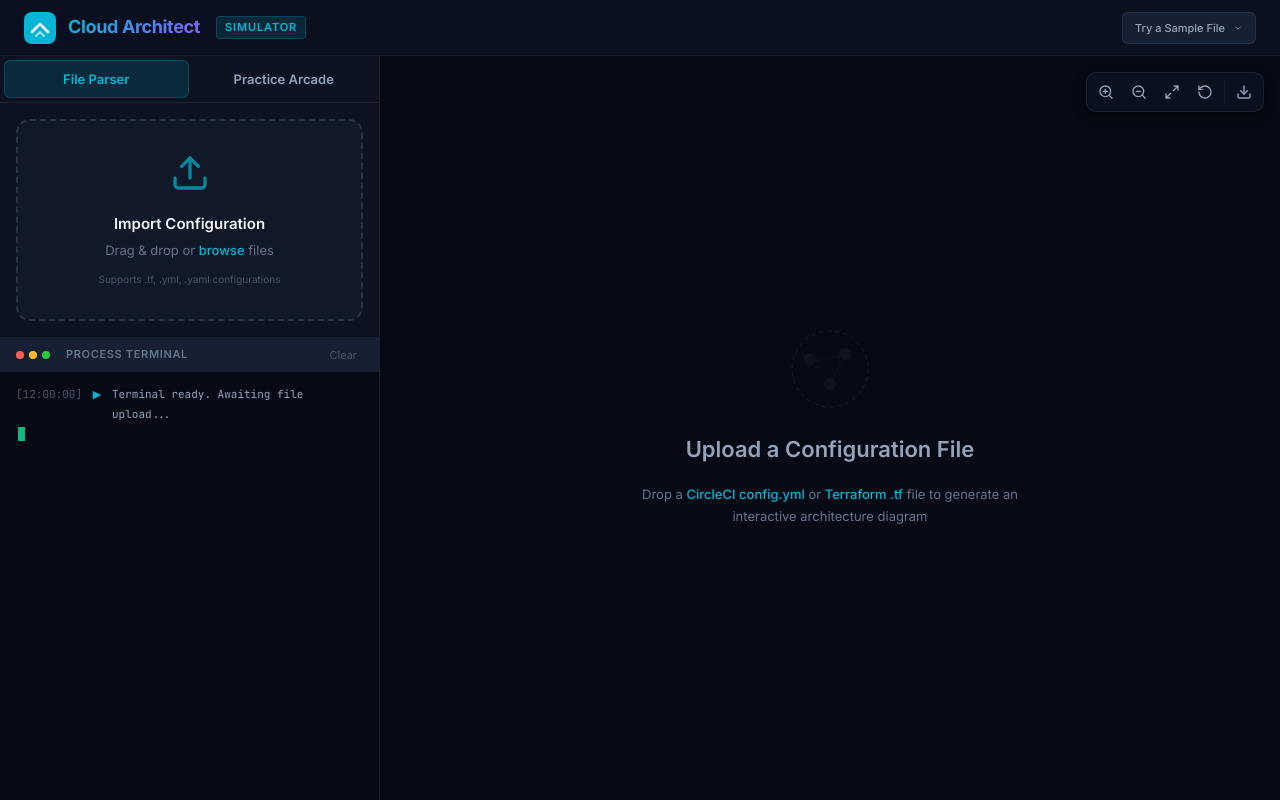
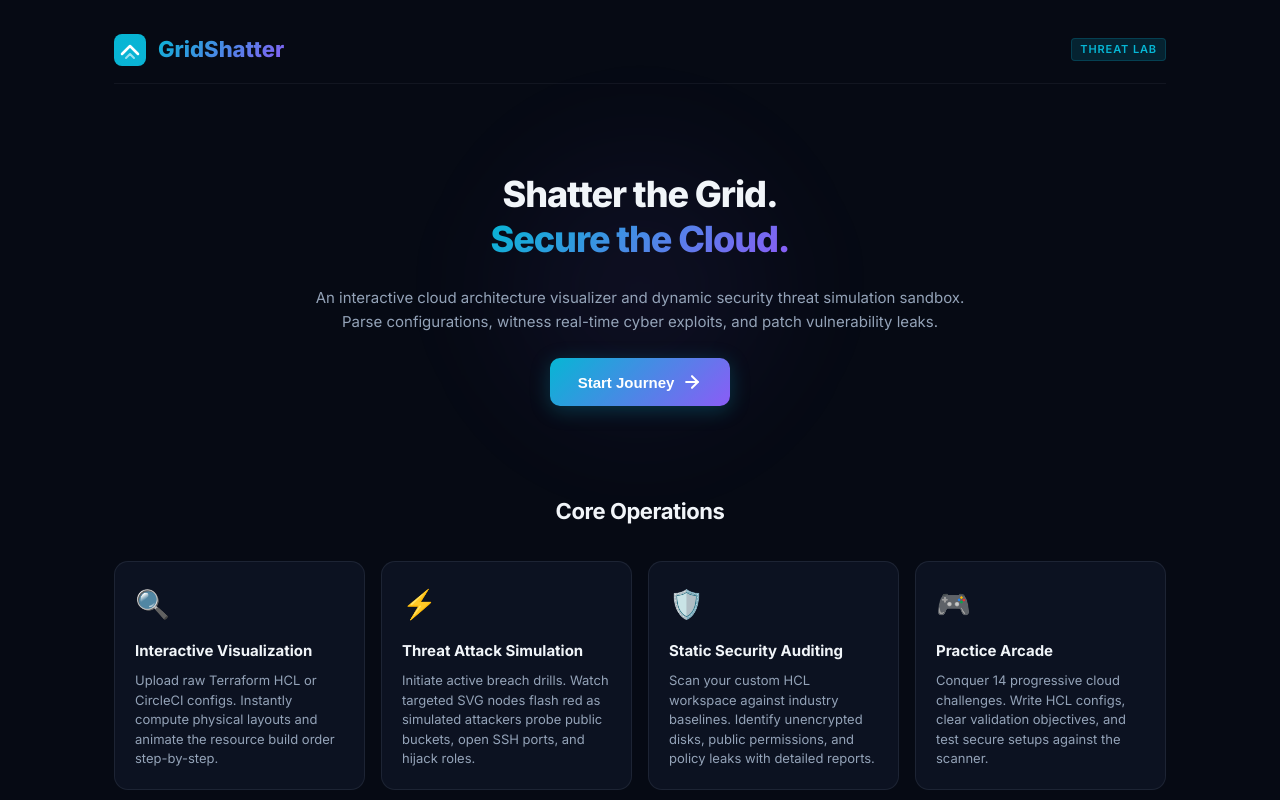
Before and after one commit to DhruvikKarena/gridshatter, a website built with Vite: page index.html in a window 1280 px wide. Built offline with nearby package versions, Linux system fonts and the light colour scheme.

Commit message:
feat: add home page

```diff
--- a/demo-circleci.yml
+++ b/demo-circleci.yml
@@ -1,4 +1,4 @@
-# Demo CircleCI Configuration File for Cloud Architecture Simulator
+# Demo CircleCI Configuration File for GridShatter
 version: 2.1
 
 orbs:
--- a/index.html
+++ b/index.html
@@ -3,8 +3,8 @@
 <head>
   <meta charset="UTF-8" />
   <meta name="viewport" content="width=device-width, initial-scale=1.0" />
-  <title>Cloud Architecture Simulator — Visualize CircleCI & Terraform Configs</title>
-  <meta name="description" content="Upload CircleCI or Terraform configuration files and instantly generate interactive cloud architecture diagrams with animated visualization." />
+  <title>GridShatter — Cloud Architecture & Security Threat Simulator</title>
+  <meta name="description" content="GridShatter: Upload CircleCI or Terraform configuration files, generate interactive cloud architecture diagrams, and run static security threat analysis." />
   <link rel="icon" type="image/svg+xml" href="/favicon.svg" />
   <link rel="preconnect" href="https://fonts.googleapis.com" />
   <link rel="preconnect" href="https://fonts.gstatic.com" crossorigin />
@@ -13,9 +13,97 @@
   <link rel="stylesheet" href="/src/styles/upload.css" />
   <link rel="stylesheet" href="/src/styles/diagram.css" />
   <link rel="stylesheet" href="/src/styles/terminal.css" />
+  <link rel="stylesheet" href="/src/styles/landing.css" />
 </head>
 <body>
-  <div id="app">
+  <!-- Landing Page -->
+  <div id="landing-page">
+    <div class="landing-content">
+      <header class="landing-header">
+        <div class="logo">
+          <svg width="32" height="32" viewBox="0 0 32 32" fill="none">
+            <rect width="32" height="32" rx="8" fill="url(#landingLogoGrad)"/>
+            <path d="M8 20L16 12L24 20" stroke="white" stroke-width="2.5" stroke-linecap="round" stroke-linejoin="round"/>
+            <path d="M12 24L16 20L20 24" stroke="white" stroke-width="2" stroke-linecap="round" stroke-linejoin="round" opacity="0.6"/>
+            <defs>
+              <linearGradient id="landingLogoGrad" x1="0" y1="0" x2="32" y2="32">
+                <stop stop-color="#06b6d4"/>
+                <stop offset="1" stop-color="#8b5cf6"/>
+              </linearGradient>
+            </defs>
+          </svg>
+          <span class="logo-text">GridShatter</span>
+        </div>
+        <span class="badge">Threat Lab</span>
+      </header>
+
+      <section class="hero-section">
+        <div class="glowing-orb"></div>
+        <h1 class="hero-title">Shatter the Grid.<br><span class="highlight-text">Secure the Cloud.</span></h1>
+        <p class="hero-subtitle">An interactive cloud architecture visualizer and dynamic security threat simulation sandbox. Parse configurations, witness real-time cyber exploits, and patch vulnerability leaks.</p>
+        <button id="btn-start-journey" class="btn-primary-large">
+          <span>Start Journey</span>
+          <svg width="20" height="20" viewBox="0 0 24 24" fill="none" stroke="currentColor" stroke-width="2.5" stroke-linecap="round" stroke-linejoin="round">
+            <line x1="5" y1="12" x2="19" y2="12"></line>
+            <polyline points="12 5 19 12 12 19"></polyline>
+          </svg>
+        </button>
+      </section>
+
+      <section class="features-section">
+        <h2 class="section-title">Core Operations</h2>
+        <div class="features-grid">
+          <div class="feature-card">
+            <div class="feature-icon">🔍</div>
+            <h3>Interactive Visualization</h3>
+            <p>Upload raw Terraform HCL or CircleCI configs. Instantly compute physical layouts and animate the resource build order step-by-step.</p>
+          </div>
+          <div class="feature-card">
+            <div class="feature-icon">⚡</div>
+            <h3>Threat Attack Simulation</h3>
+            <p>Initiate active breach drills. Watch targeted SVG nodes flash red as simulated attackers probe public buckets, open SSH ports, and hijack roles.</p>
+          </div>
+          <div class="feature-card">
+            <div class="feature-icon">🛡️</div>
+            <h3>Static Security Auditing</h3>
+            <p>Scan your custom HCL workspace against industry baselines. Identify unencrypted disks, public permissions, and policy leaks with detailed reports.</p>
+          </div>
+          <div class="feature-card">
+            <div class="feature-icon">🎮</div>
+            <h3>Practice Arcade</h3>
+            <p>Conquer 14 progressive cloud challenges. Write HCL configs, clear validation objectives, and test secure setups against the scanner.</p>
+          </div>
+        </div>
+      </section>
+
+      <section class="workflow-section">
+        <h2 class="section-title">The Three-Step Loop</h2>
+        <div class="workflow-steps">
+          <div class="step-card">
+            <div class="step-num">01</div>
+            <h4>Import HCL</h4>
+            <p>Drop your configuration code in the editor workspace.</p>
+          </div>
+          <div class="step-card">
+            <div class="step-num">02</div>
+            <h4>Trigger Breaches</h4>
+            <p>Launch simulation attacks and trace console exploit steps.</p>
+          </div>
+          <div class="step-card">
+            <div class="step-num">03</div>
+            <h4>Remediate & Pass</h4>
+            <p>Write secure code blocks to patch vulns and verify compliance.</p>
+          </div>
+        </div>
+      </section>
+
+      <footer class="landing-footer">
+        <p>&copy; 2026 GridShatter. Engineered for Advanced Cloud Architecture & DevSecOps Simulation.</p>
+      </footer>
+    </div>
+  </div>
+
+  <div id="app" class="hidden">
     <!-- Header -->
     <header id="app-header">
       <div class="header-left">
@@ -31,9 +119,9 @@
               </linearGradient>
             </defs>
           </svg>
-          <h1>Cloud Architect</h1>
+          <h1>GridShatter</h1>
         </div>
-        <span class="badge">Simulator</span>
+        <span class="badge">Threat Lab</span>
       </div>
       <div class="header-right">
         <div class="sample-selector" id="sample-selector"></div>
--- a/package.json
+++ b/package.json
@@ -1,5 +1,5 @@
 {
-  "name": "aws-service-simulator",
+  "name": "gridshatter",
   "version": "0.0.0",
   "private": true,
   "type": "module",
--- a/src/main.js
+++ b/src/main.js
@@ -44,6 +44,31 @@ class App {
   }
 
   init() {
+    // 0. Landing Page Transition
+    const btnStart = document.getElementById('btn-start-journey');
+    const landingPage = document.getElementById('landing-page');
+    const appEl = document.getElementById('app');
+    const logoEl = document.getElementById('logo');
+
+    if (btnStart && landingPage && appEl) {
+      btnStart.addEventListener('click', () => {
+        landingPage.classList.add('fade-out');
+        setTimeout(() => {
+          landingPage.classList.add('hidden');
+          appEl.classList.remove('hidden');
+        }, 500);
+      });
+    }
+
+    if (logoEl && landingPage && appEl) {
+      logoEl.style.cursor = 'pointer';
+      logoEl.addEventListener('click', () => {
+        appEl.classList.add('hidden');
+        landingPage.classList.remove('hidden');
+        landingPage.classList.remove('fade-out');
+      });
+    }
+
     // 1. Initialize UI Container Elements
     const terminalEl = document.getElementById('terminal-section');
     const uploadEl = document.getElementById('upload-section');
--- a/src/styles/index.css
+++ b/src/styles/index.css
@@ -1,5 +1,5 @@
 /* ============================================
-   Cloud Architecture Simulator — Design System
+   GridShatter — Design System
    ============================================ */
 
 /* ── CSS Custom Properties (Design Tokens) ── */
--- /dev/null
+++ b/src/styles/landing.css
@@ -0,0 +1,242 @@
+/* ============================================
+   GridShatter — Landing Page Styles
+   ============================================ */
+
+#landing-page {
+  position: fixed;
+  inset: 0;
+  width: 100vw;
+  height: 100vh;
+  background: var(--bg-primary);
+  z-index: 9999;
+  overflow-y: auto;
+  opacity: 1;
+  transition: opacity 0.5s var(--ease-out), transform 0.5s var(--ease-out);
+  display: flex;
+  justify-content: center;
+}
+
+#landing-page.fade-out {
+  opacity: 0;
+  transform: scale(0.98);
+  pointer-events: none;
+}
+
+.landing-content {
+  width: 100%;
+  max-width: 1100px;
+  padding: var(--space-8) var(--space-6);
+  display: flex;
+  flex-direction: column;
+  gap: var(--space-12);
+  position: relative;
+  z-index: 10;
+}
+
+/* Header */
+.landing-header {
+  display: flex;
+  align-items: center;
+  justify-content: space-between;
+  border-bottom: 1px solid var(--border-subtle);
+  padding-bottom: var(--space-4);
+}
+
+.landing-header .logo {
+  display: flex;
+  align-items: center;
+  gap: var(--space-3);
+}
+
+.landing-header .logo-text {
+  font-size: var(--text-xl);
+  font-weight: 800;
+  background: linear-gradient(135deg, var(--accent-cyan), var(--accent-violet));
+  -webkit-background-clip: text;
+  -webkit-text-fill-color: transparent;
+  background-clip: text;
+}
+
+/* Hero Section */
+.hero-section {
+  position: relative;
+  text-align: center;
+  padding: var(--space-10) 0;
+  display: flex;
+  flex-direction: column;
+  align-items: center;
+  gap: var(--space-6);
+}
+
+.glowing-orb {
+  position: absolute;
+  top: 50%;
+  left: 50%;
+  transform: translate(-50%, -50%);
+  width: 400px;
+  height: 400px;
+  background: radial-gradient(circle, rgba(139, 92, 246, 0.08) 0%, transparent 70%);
+  pointer-events: none;
+  z-index: -1;
+  filter: blur(40px);
+}
+
+.hero-title {
+  font-size: var(--text-3xl);
+  font-weight: 800;
+  line-height: 1.25;
+  letter-spacing: -0.03em;
+  color: var(--text-primary);
+}
+
+.highlight-text {
+  background: linear-gradient(135deg, var(--accent-cyan), var(--accent-violet));
+  -webkit-background-clip: text;
+  -webkit-text-fill-color: transparent;
+  background-clip: text;
+}
+
+.hero-subtitle {
+  font-size: var(--text-base);
+  color: var(--text-secondary);
+  max-width: 680px;
+  line-height: 1.6;
+}
+
+/* Button Start Journey */
+.btn-primary-large {
+  display: inline-flex;
+  align-items: center;
+  gap: var(--space-2);
+  padding: 14px 28px;
+  font-size: var(--text-base);
+  font-weight: 700;
+  color: #ffffff;
+  background: linear-gradient(135deg, var(--accent-cyan), var(--accent-violet));
+  border: none;
+  border-radius: var(--radius-md);
+  cursor: pointer;
+  box-shadow: 0 4px 20px rgba(6, 182, 212, 0.25);
+  transition: all var(--duration-normal) var(--ease-out);
+}
+
+.btn-primary-large:hover {
+  transform: translateY(-2px);
+  box-shadow: 0 6px 28px rgba(6, 182, 212, 0.4);
+}
+
+.btn-primary-large svg {
+  transition: transform var(--duration-normal) var(--ease-out);
+}
+
+.btn-primary-large:hover svg {
+  transform: translateX(4px);
+}
+
+/* Features Grid */
+.features-section {
+  display: flex;
+  flex-direction: column;
+  gap: var(--space-6);
+}
+
+.section-title {
+  font-size: var(--text-xl);
+  font-weight: 700;
+  letter-spacing: -0.02em;
+  text-align: center;
+  color: var(--text-primary);
+  margin-bottom: var(--space-2);
+}
+
+.features-grid {
+  display: grid;
+  grid-template-columns: repeat(auto-fit, minmax(240px, 1fr));
+  gap: var(--space-4);
+}
+
+.feature-card {
+  background: var(--bg-secondary);
+  border: 1px solid var(--border-default);
+  border-radius: var(--radius-lg);
+  padding: var(--space-5);
+  transition: transform var(--duration-normal) var(--ease-out), border-color var(--duration-normal) var(--ease-out);
+}
+
+.feature-card:hover {
+  transform: translateY(-4px);
+  border-color: var(--border-strong);
+}
+
+.feature-icon {
+  font-size: 28px;
+  margin-bottom: var(--space-3);
+}
+
+.feature-card h3 {
+  font-size: var(--text-base);
+  font-weight: 700;
+  margin-bottom: var(--space-2);
+  color: var(--text-primary);
+}
+
+.feature-card p {
+  font-size: var(--text-sm);
+  color: var(--text-secondary);
+  line-height: 1.5;
+}
+
+/* Workflow Steps */
+.workflow-section {
+  display: flex;
+  flex-direction: column;
+  gap: var(--space-6);
+}
+
+.workflow-steps {
+  display: flex;
+  gap: var(--space-4);
+  flex-wrap: wrap;
+}
+
+.step-card {
+  flex: 1;
+  min-width: 280px;
+  background: var(--bg-secondary);
+  border: 1px solid var(--border-default);
+  border-radius: var(--radius-lg);
+  padding: var(--space-5);
+  display: flex;
+  flex-direction: column;
+  gap: var(--space-2);
+  position: relative;
+}
+
+.step-num {
+  font-family: var(--font-mono);
+  font-size: var(--text-xl);
+  font-weight: 800;
+  color: var(--border-strong);
+  line-height: 1;
+}
+
+.step-card h4 {
+  font-size: var(--text-base);
+  font-weight: 700;
+  color: var(--text-primary);
+}
+
+.step-card p {
+  font-size: var(--text-sm);
+  color: var(--text-secondary);
+  line-height: 1.5;
+}
+
+/* Footer */
+.landing-footer {
+  text-align: center;
+  border-top: 1px solid var(--border-subtle);
+  padding-top: var(--space-6);
+  font-size: var(--text-xs);
+  color: var(--text-muted);
+}
```
Also changed, not shown: 1 other file.
